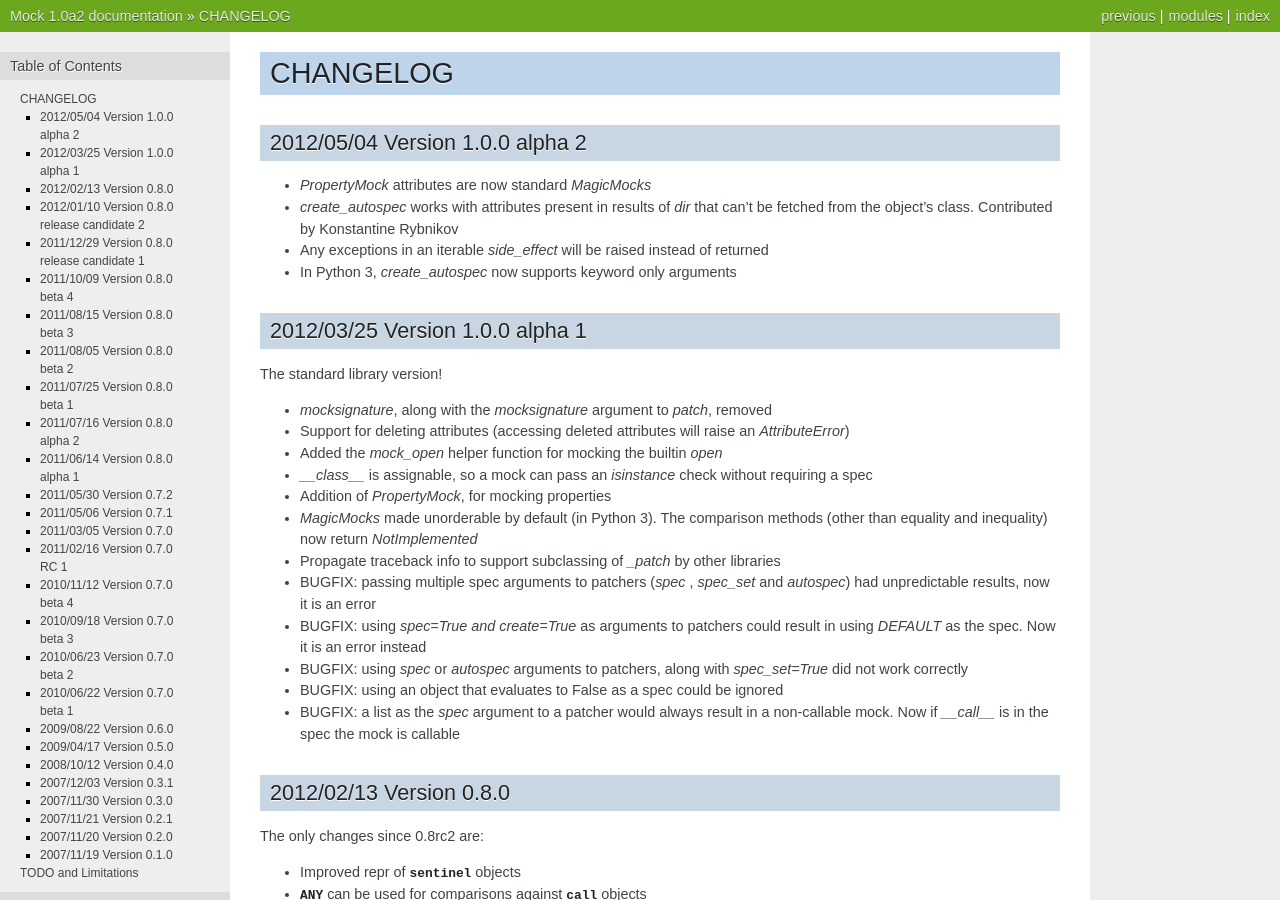
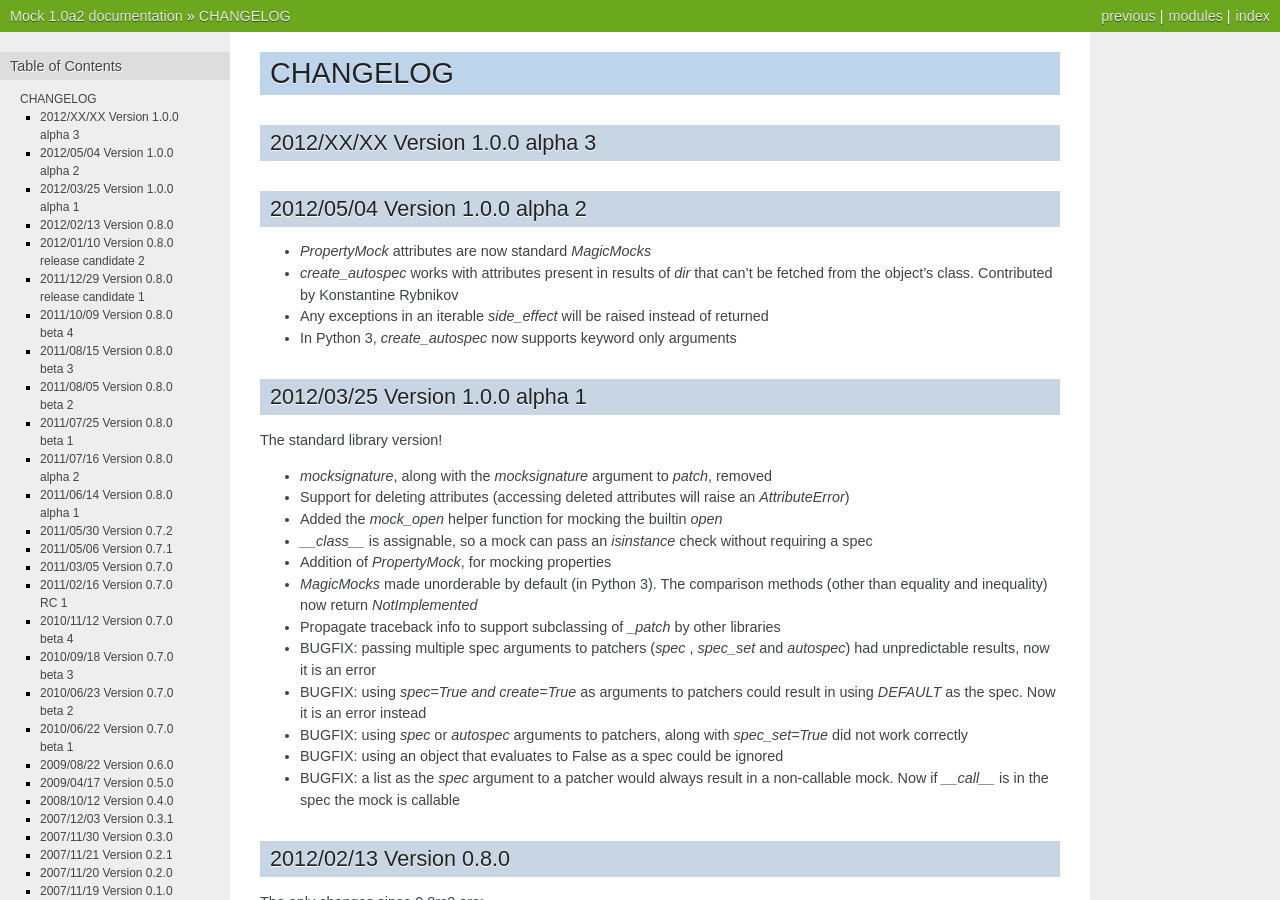
Before and after one commit to testing-cabal/mock, a Sphinx documentation site: the page built from docs/changelog.txt, in a window 1280 px wide and 900 px high. Built offline with Sphinx 7.4.7, drawn with Linux system fonts in a browser that asks for light colours.

Commit message:
CHANGELOG update

```diff
--- a/docs/changelog.txt
+++ b/docs/changelog.txt
@@ -4,6 +4,8 @@
 CHANGELOG
 =========
 
+2012/XX/XX Version 1.0.0 alpha 3
+--------------------------------
 
 2012/05/04 Version 1.0.0 alpha 2
 --------------------------------
```
